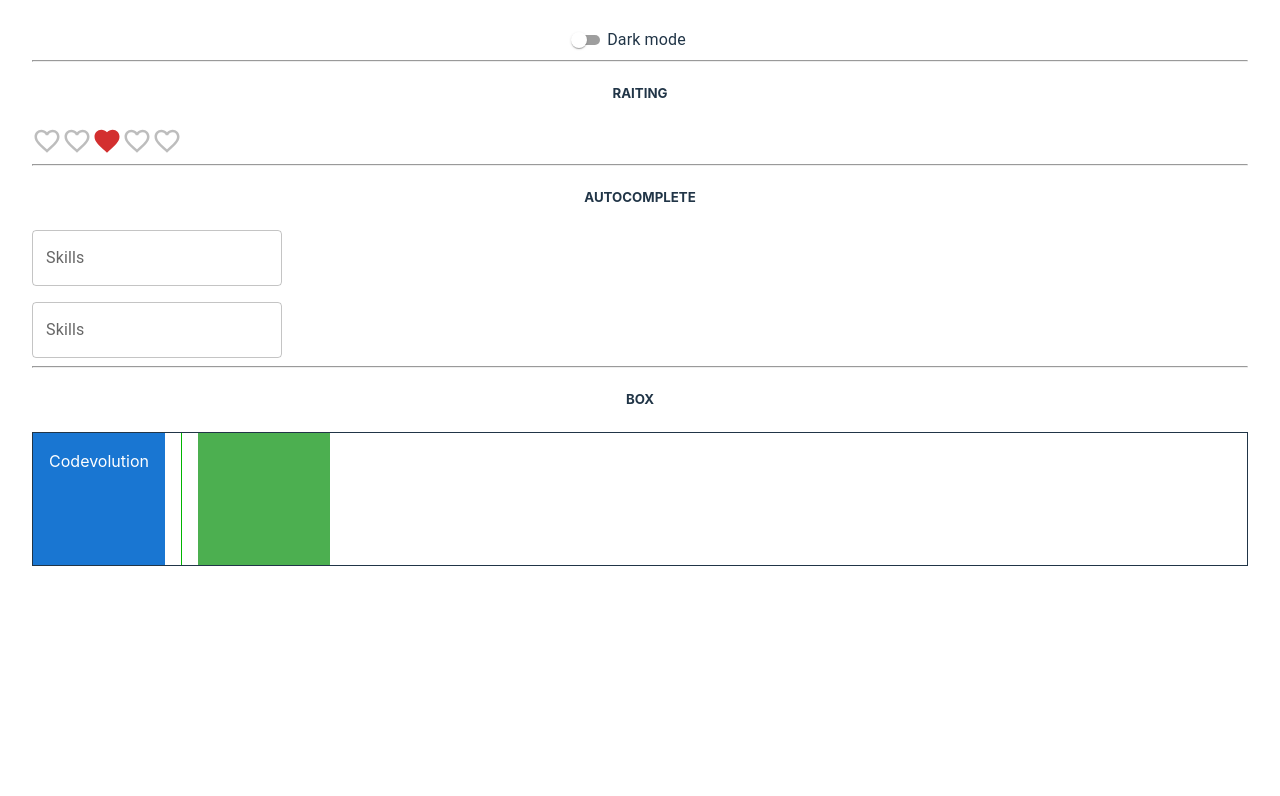
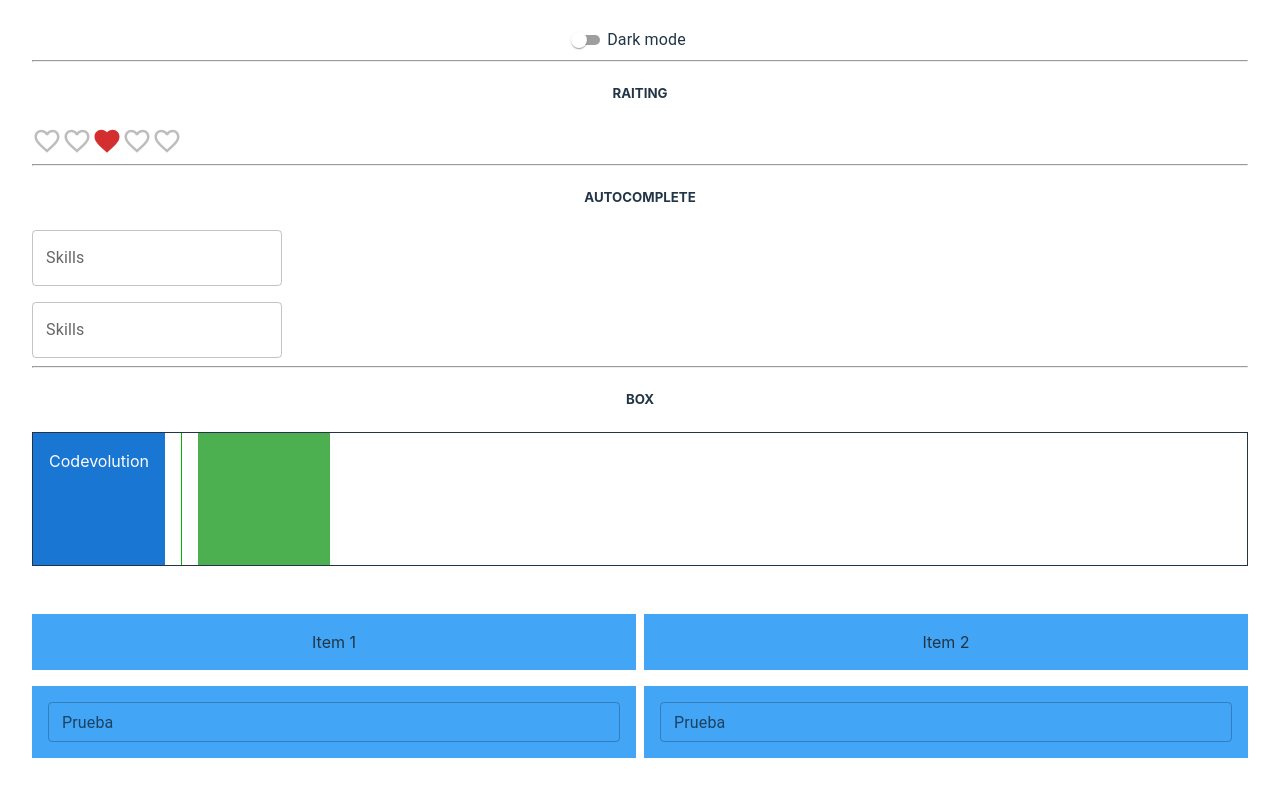
Before and after one commit to juniorfrey/MUI-tutorial, a React (Vite) app: page / in a window 1280 px wide. Shown: the part 2337-3133 px from the top of the page. Before the commit the page ends 2935 px from the top, so only its background shows below. Built offline with nearby package versions, Linux system fonts and the light colour scheme.

Commit message:
Commit Grid

```diff
--- a/src/components/MuiLayout.jsx
+++ b/src/components/MuiLayout.jsx
@@ -1,8 +1,9 @@
 import React from 'react';
-import {Box, Stack, Divider} from '@mui/material'
+import {Box, Stack, Divider, Grid, TextField} from '@mui/material'
 
 export const MuiLayout = () => {
   return (
+    <>
     <Stack sx={{border:'1px solid  '}} direction='row' spacing={2}
         divider={<Divider orientation='vertical' flexItem color='success' />}>
         <Box sx={{
@@ -21,5 +22,20 @@ export const MuiLayout = () => {
 
         </Box>
     </Stack>
+    <Grid container my={4} rowSpacing={2} columnSpacing={1}>
+        <Grid item xs={12} sm={6} >
+            <Box bgcolor='primary.light' p={2}>Item 1</Box>
+        </Grid>
+        <Grid item xs={12} sm={6} >
+            <Box bgcolor='primary.light' p={2}>Item 2</Box>
+        </Grid>
+        <Grid item xs={12} sm={6} >
+            <Box bgcolor='primary.light' p={2}><TextField label='Prueba' fullWidth size='small' /></Box>
+        </Grid>
+        <Grid item xs={12} sm={6} >
+            <Box bgcolor='primary.light' p={2}><TextField label='Prueba' fullWidth size='small' /></Box>
+        </Grid>
+    </Grid>
+    </>
   )
 }
```
